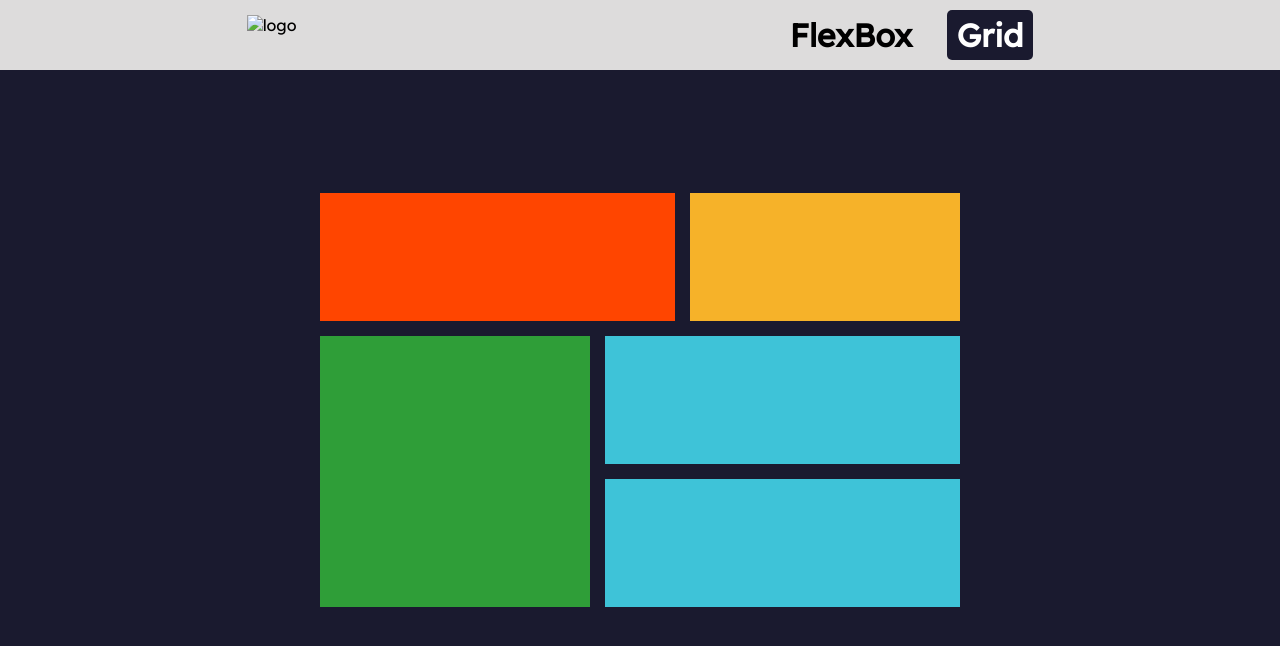
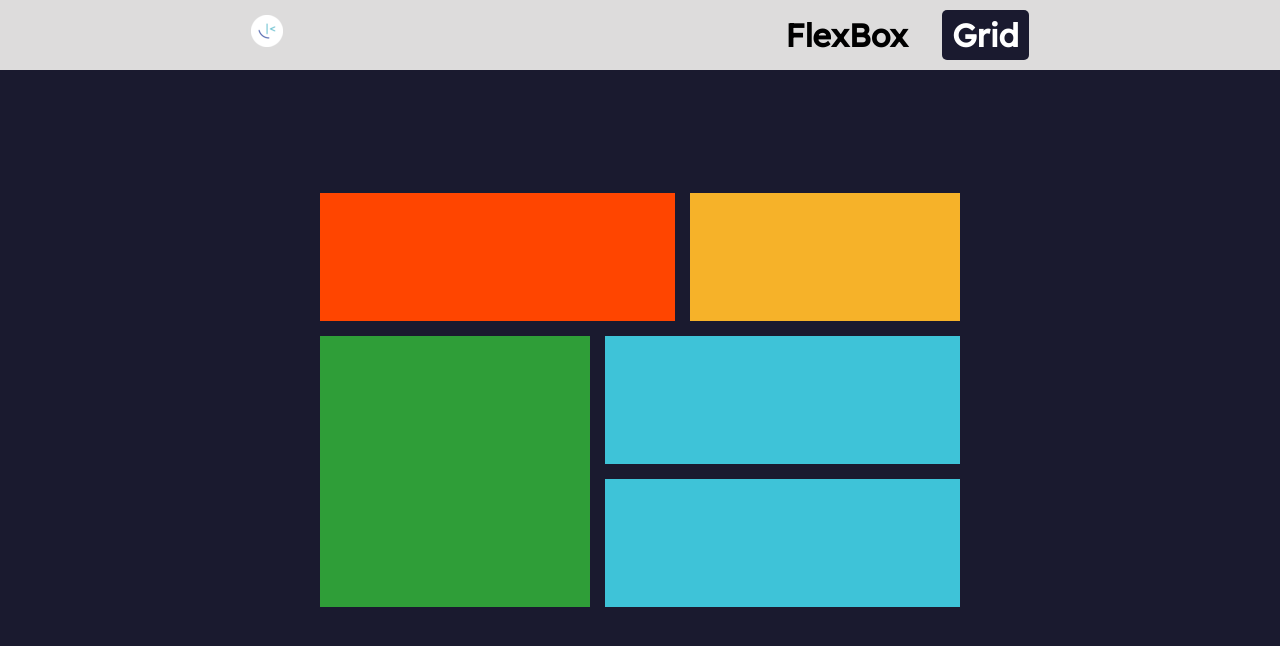
Before and after one commit to Udee101/css-layouts, a plain HTML site: page grid.html in a window 1280 px wide. Drawn offline with Linux system fonts and the light colour scheme; the site is published under a folder, as on GitHub Pages, so addresses that start at the root find nothing.

Commit message:
feat: logo update

```diff
--- a/grid.html
+++ b/grid.html
@@ -15,7 +15,7 @@
   <header>
     <nav>
       <div>
-        <img src="/assets/favicon-32x32.png" alt="logo">
+        <img src="assets/favicon-32x32.png" alt="logo">
       </div>
       <div>
         <a href="index.html">FlexBox</a>
```
